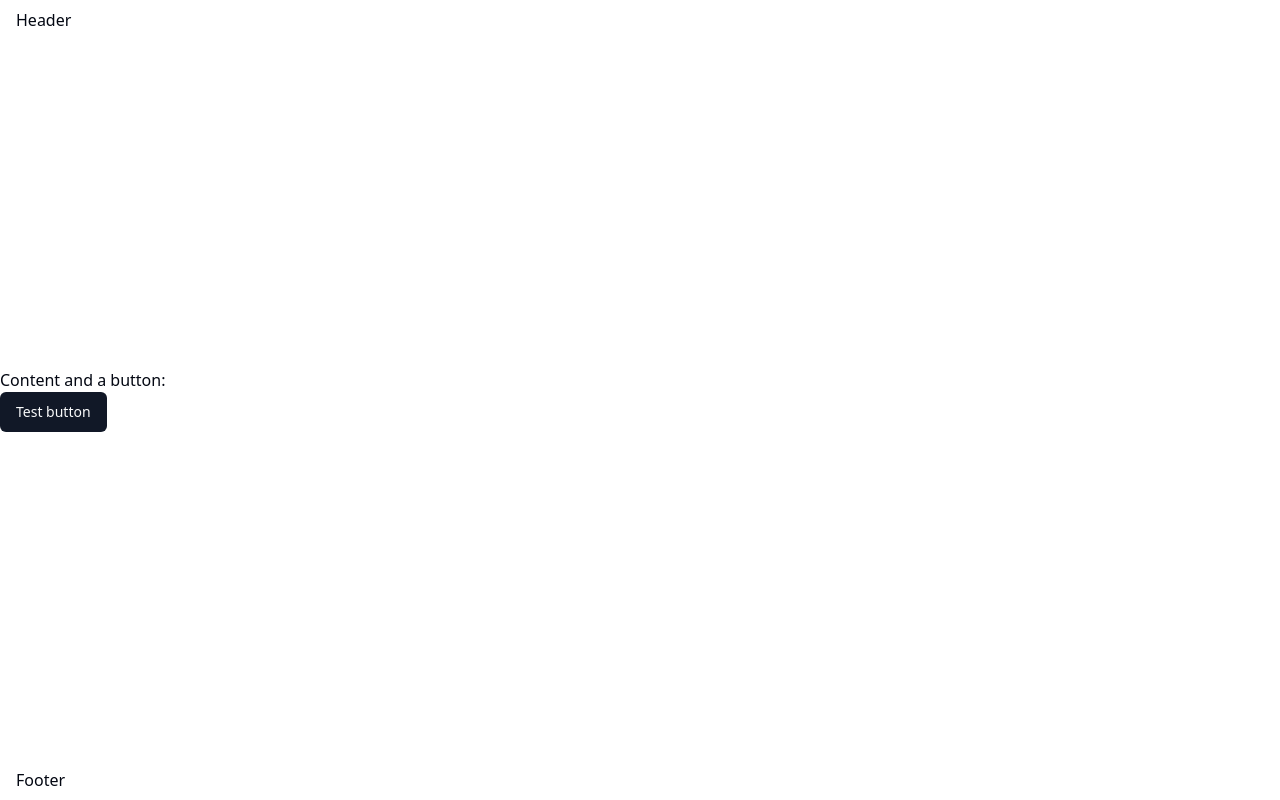
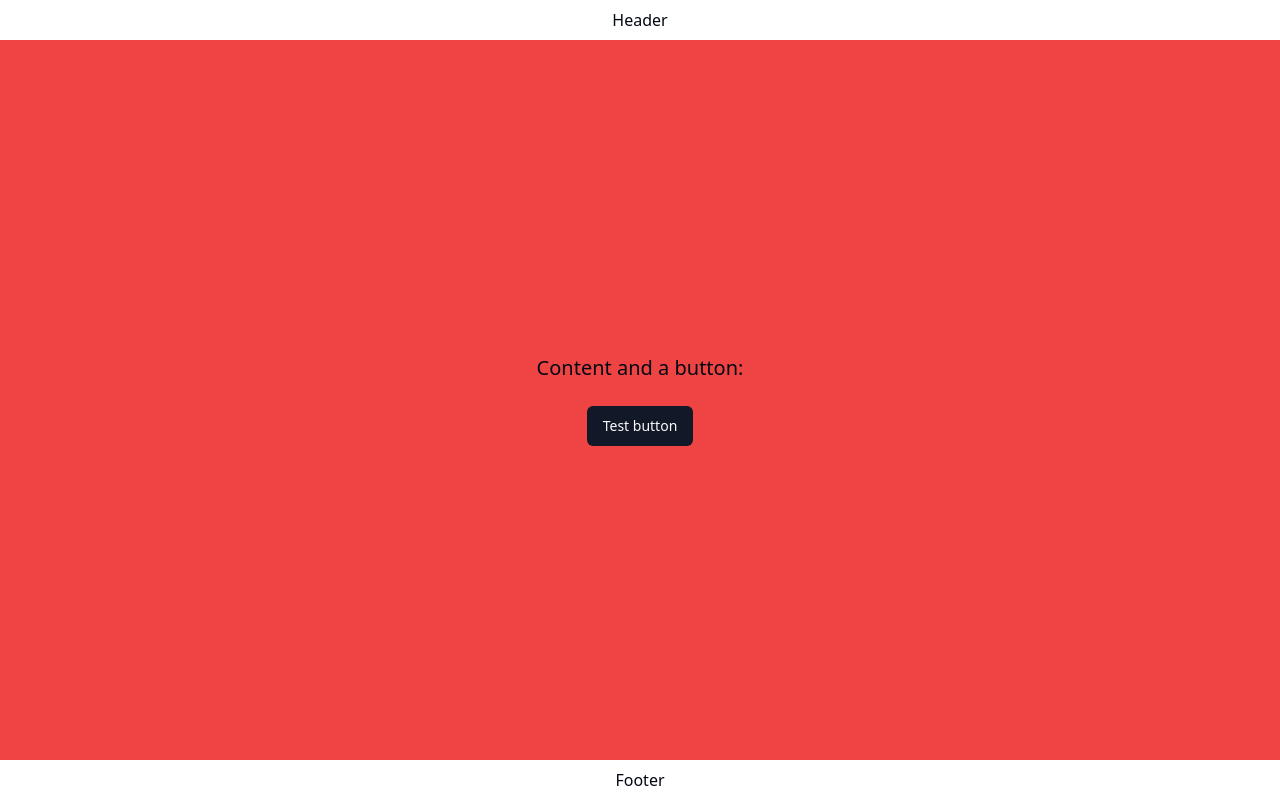
Before and after one commit to nixowl/super-party, a React (Vite) app in the folder frontend/: page / in a window 1280 px wide. Built offline with nearby package versions, Linux system fonts and the light colour scheme.

Commit message:
fix faulty import path

```diff
--- a/frontend/src/App.jsx
+++ b/frontend/src/App.jsx
@@ -9,8 +9,8 @@ function App() {
         Header
       </header>
 
-      <main className="flex-1 bg-red-500 flex items-center justify-center">
-        Content and a button:<br />
+      <main className="flex-1 flex items-center justify-center bg-red-500">
+        <h1 className="text-xl">Content and a button:</h1><br />
         <Button>Test button</Button>
     </main>
 
--- a/frontend/src/index.css
+++ b/frontend/src/index.css
@@ -2,12 +2,15 @@
 @tailwind components;
 @tailwind utilities;
 
-body,html,:root {
+body,
+html,
+:root {
   height: 100%;
 }
 
- #root {
-    @apply flex flex-col justify-between h-full;
+ #root,
+ main {
+    @apply flex flex-col h-full;
   }
 
 @layer base {
--- a/frontend/tailwind.config.js
+++ b/frontend/tailwind.config.js
@@ -3,11 +3,9 @@
 module.exports = {
   darkMode: ["class"],
   content: [
-    './pages/**/*.{ts,tsx}',
-    './components/**/*.{ts,tsx}',
-    './app/**/*.{ts,tsx}',
     './src/**/*.{ts,tsx}',
-    "./src/**/*.{html,js}",
+    "./src/**/*.{html,jsx}",
+    './@/**/*.{ts,tsx}',
   ],
   prefix: "",
   theme: {
```
Also changed, not shown: 1 other file (tests, documents, lock files or other folders).
